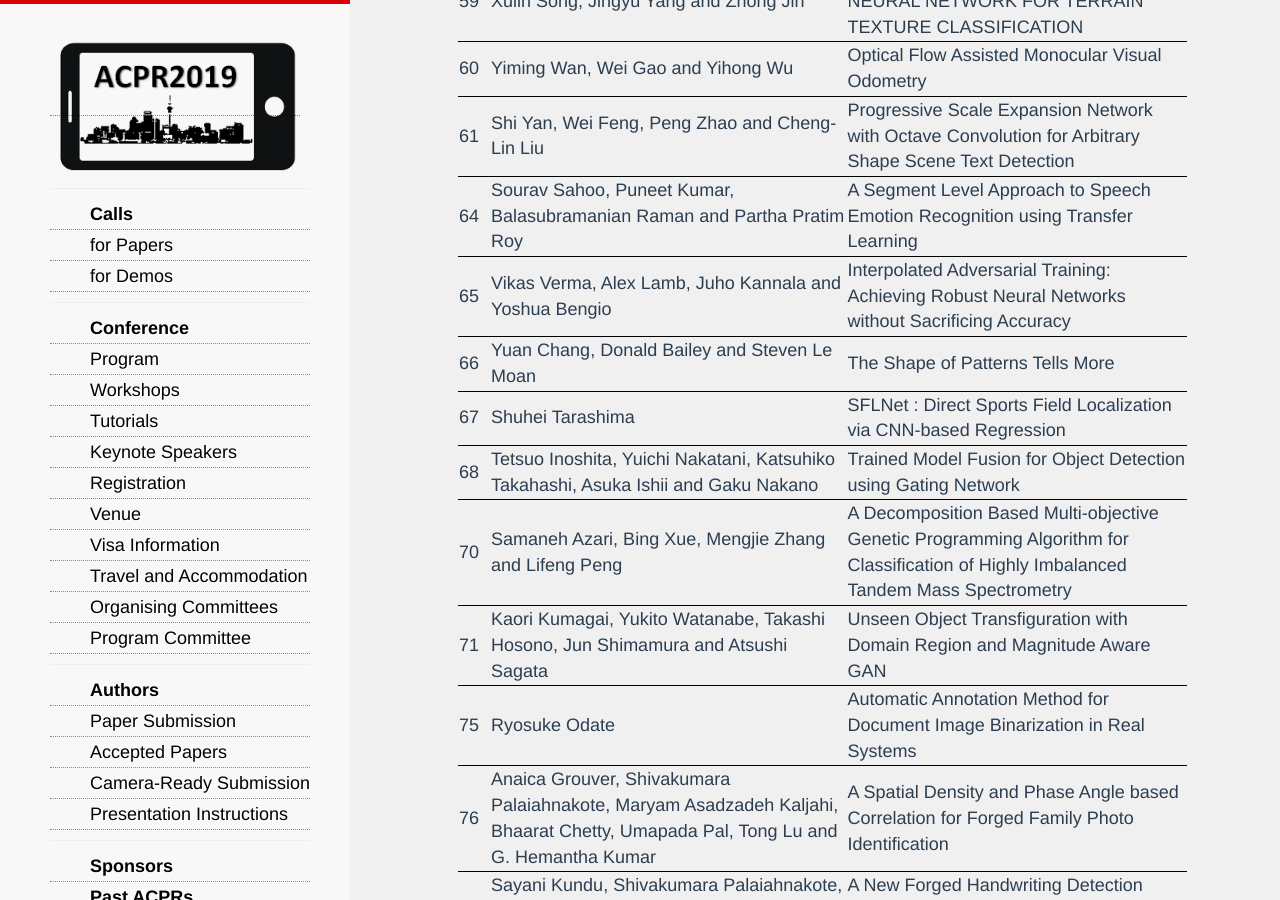
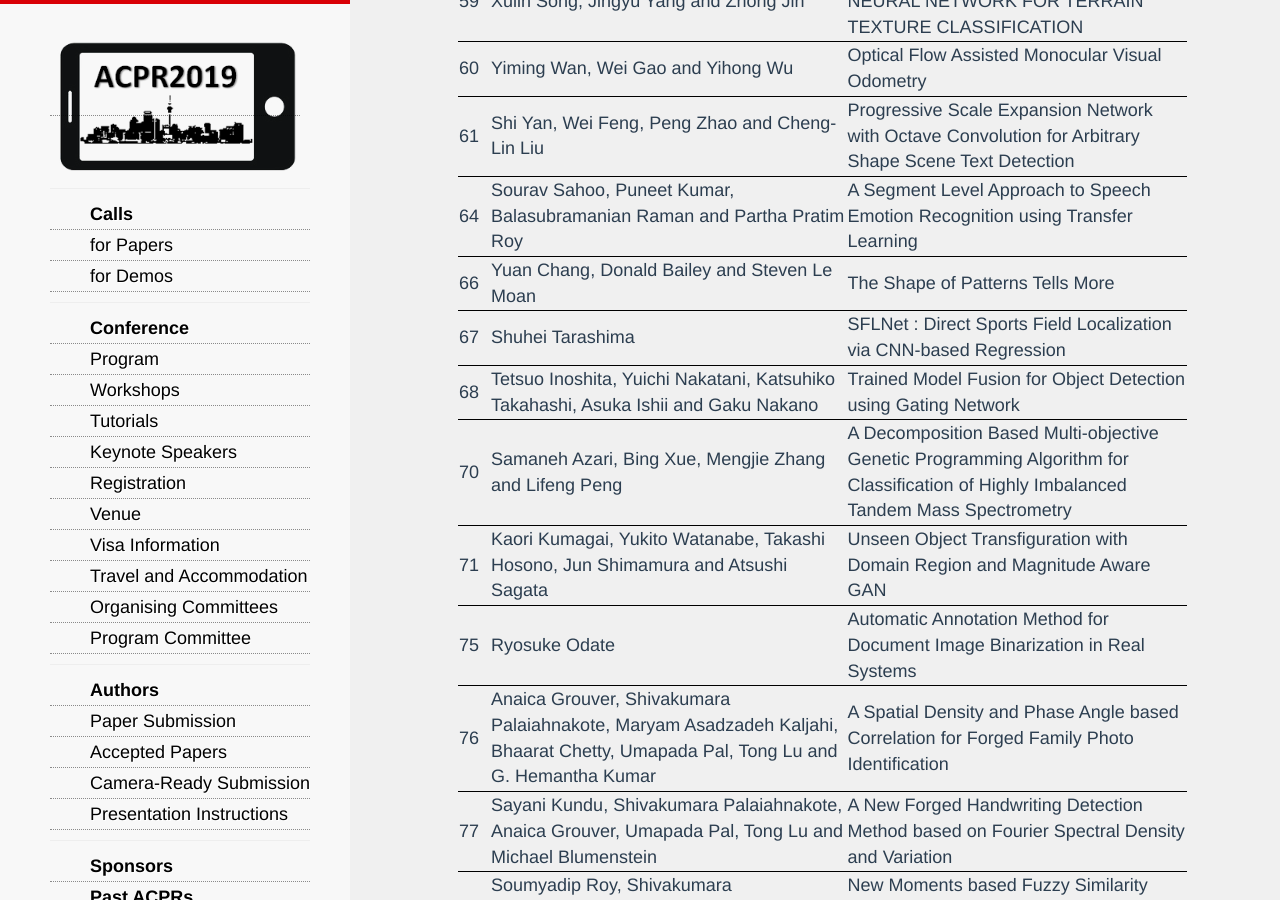
Before and after one commit to AndrewChenUoA/ACPR2019, a Jekyll site: the page built from accepted.html, in a window 1280 px wide and 900 px high, scrolled down 2043 px. Built offline with Jekyll 4.4.1, drawn with Linux system fonts in a browser that asks for light colours; nearby versions of some CDN libraries; Markdown is read by kramdown in place of the engine named in the settings.

Commit message:
Update accepted papers list

```diff
--- a/accepted.html
+++ b/accepted.html
@@ -48,7 +48,6 @@ Congratulations to the authors of the following papers, which have been accepted
  <tr><td>60</td><td>Yiming Wan, Wei Gao and Yihong Wu</td><td>Optical Flow Assisted Monocular Visual Odometry</td></tr>
  <tr><td>61</td><td>Shi Yan, Wei Feng, Peng Zhao and Cheng-Lin Liu</td><td>Progressive Scale Expansion Network with Octave Convolution for Arbitrary Shape Scene Text Detection</td></tr>
  <tr><td>64</td><td>Sourav Sahoo, Puneet Kumar, Balasubramanian Raman and Partha Pratim Roy</td><td>A Segment Level Approach to Speech Emotion Recognition using Transfer Learning</td></tr>
- <tr><td>65</td><td>Vikas Verma, Alex Lamb, Juho Kannala and Yoshua Bengio</td><td>Interpolated Adversarial Training: Achieving Robust Neural Networks without Sacrificing Accuracy</td></tr>
  <tr><td>66</td><td>Yuan Chang, Donald Bailey and Steven Le Moan</td><td>The Shape of Patterns Tells More</td></tr>
  <tr><td>67</td><td>Shuhei Tarashima</td><td>SFLNet : Direct Sports Field Localization via CNN-based Regression</td></tr>
  <tr><td>68</td><td>Tetsuo Inoshita, Yuichi Nakatani, Katsuhiko Takahashi, Asuka Ishii and Gaku Nakano</td><td>Trained Model Fusion for Object Detection using Gating Network</td></tr>
```
